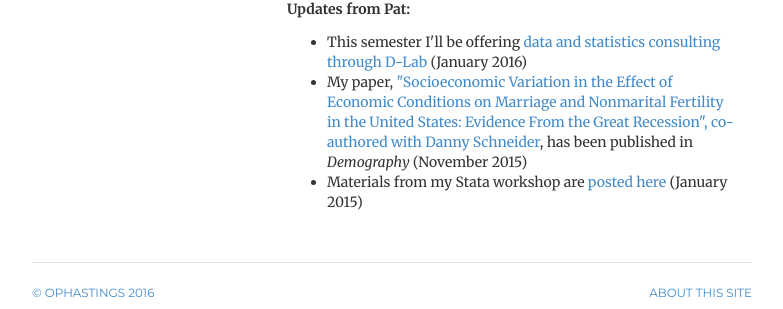
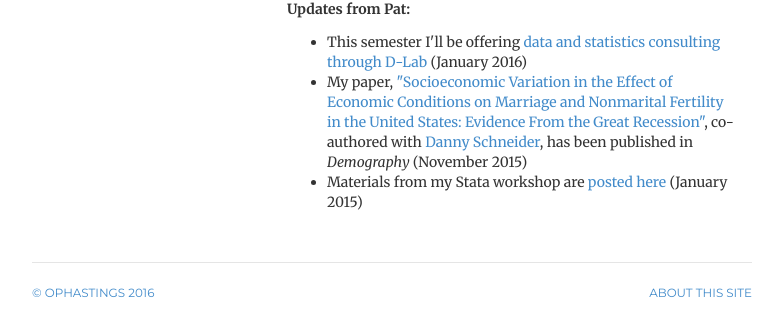
Before and after one commit to ophastings/ophastings.github.io, a Jekyll site: the page built from index.html, in a window 1280 px wide. Shown: the part 548-857 px from the top of the page, without its empty margins (248-1031 px from the left). Built offline with Jekyll 4.4.1, drawn with Linux system fonts in a browser that asks for light colours; comment, search, counter and statistics services are not loaded; part of the change alters nothing that is shown.

```diff
--- a/index.html
+++ b/index.html
@@ -28,7 +28,7 @@ description: Website of Orestes Pat Hastings, sociology PhD candidate at UC Berk
 	<p><b>Updates from Pat:</b></p>
 <ul>
 	<li>This semester I'll be offering <a href="http://dlab.berkeley.edu/consultation/pat-hastings">data and statistics consulting through D-Lab  </a> (January 2016)</li>
-	<li>My paper, <a href="http://link.springer.com/article/10.1007/s13524-015-0437-7">"Socioeconomic Variation in the Effect of Economic Conditions on Marriage and Nonmarital Fertility in the United States: Evidence From the Great Recession",
+	<li>My paper, <a href="http://link.springer.com/article/10.1007/s13524-015-0437-7">"Socioeconomic Variation in the Effect of Economic Conditions on Marriage and Nonmarital Fertility in the United States: Evidence From the Great Recession"</a>,
 		co-authored with <a href="http://sociology.berkeley.edu/faculty/daniel-schneider">Danny Schneider</a>, has been published in <i>Demography</i> (November 2015)</li>
 	<li>Materials from my Stata workshop are <a href = "stataintensive">posted here</a> (January 2015)</li>
 </ul>
```
